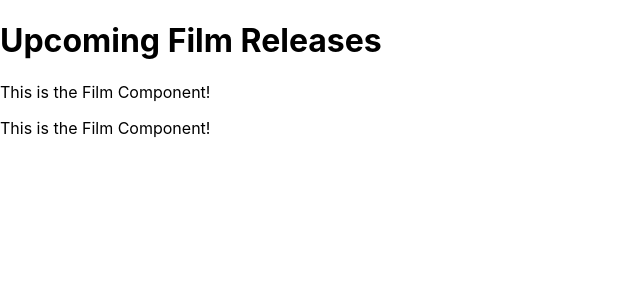
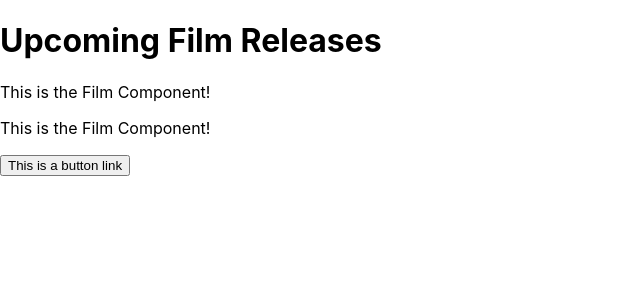
Before and after one commit to ashmanq/ReactFilmReleases, a React (Create React App) app: page / in a window 1280 px wide. Shown: the top 300 px of the page, without its empty margins (0-640 px from the left). Built offline with nearby package versions, Linux system fonts and the light colour scheme.

Commit message:
Button added.

```diff
--- /dev/null
+++ b/src/components/ButtonLink.js
@@ -0,0 +1,14 @@
+import React, { Component } from 'react';
+
+
+class ButtonLink extends Component {
+
+  render() {
+    return (
+      <button>This is a button link</button>
+    );
+  }
+};
+
+
+export default ButtonLink;
--- a/src/components/FilmList.js
+++ b/src/components/FilmList.js
@@ -1,14 +1,14 @@
-import React, { Component } from 'react';
+import React, { Component, Fragment } from 'react';
 import Film from './Film.js';
 
 class FilmList extends Component {
 
   render() {
     return (
-      <div>
+      <Fragment>
         <Film></Film>
         <Film></Film>
-      </div>
+      </Fragment>
     );
   }
 };
--- a/src/containers/FilmBox.js
+++ b/src/containers/FilmBox.js
@@ -1,5 +1,6 @@
 import React, { Component } from 'react';
 import FilmList from '../components/FilmList.js';
+import ButtonLink from '../components/ButtonLink.js';
 
 class FilmBox extends Component {
   render() {
@@ -7,6 +8,7 @@ class FilmBox extends Component {
       <div>
         <h1>Upcoming Film Releases</h1>
         <FilmList />
+        <ButtonLink />
       </div>
     );
   }
```
